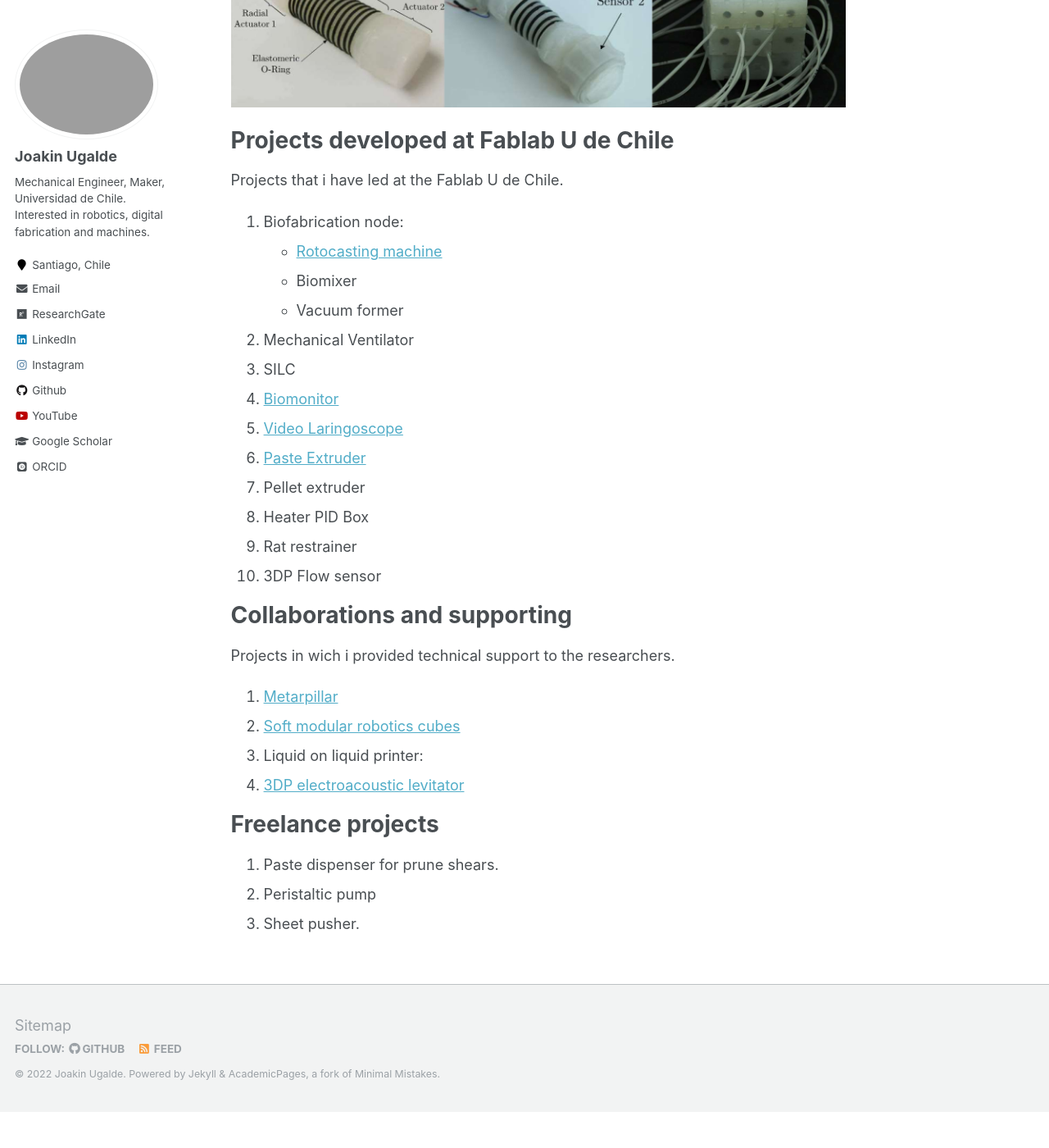
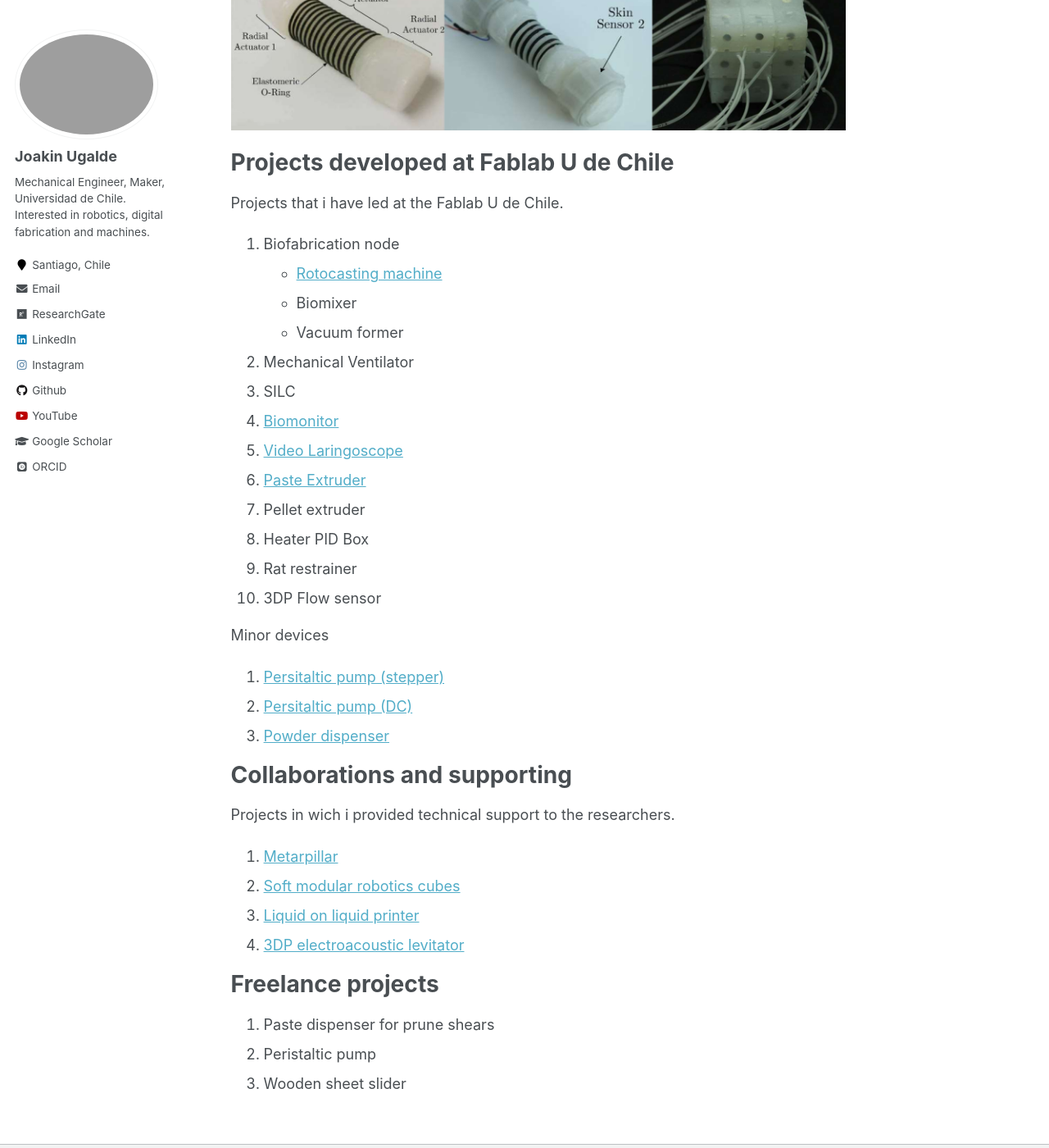
Before and after one commit to jkugalde/jkugalde.github.io, a Jekyll site: the page built from _pages/portfolio.md, in a window 1280 px wide and 1400 px high, scrolled down 1256 px. Shown: the whole window at 82% size. Built offline with Jekyll 4.4.1, drawn with Linux system fonts in a browser that asks for light colours; some web fonts are replaced; before the commit the page ends 2612 px from its top, so only the background shows below that.

Commit message:
portfolio update

```diff
--- a/_pages/portfolio.md
+++ b/_pages/portfolio.md
@@ -35,7 +36,7 @@ These are the main projects in which i work during my time as R.A in the robotic
 
 Projects that i have led at the Fablab U de Chile.
 
-1. Biofabrication node:
+1. Biofabrication node
 + [Rotocasting machine](https://jkugalde.github.io/portfolio/rotocaster/)
 + Biomixer
 + Vacuum former
@@ -49,17 +50,23 @@ Projects that i have led at the Fablab U de Chile.
 9. Rat restrainer
 10. 3DP Flow sensor
 
+Minor devices
+
+1. [Persitaltic pump (stepper)](https://jkugalde.github.io/portfolio/ppstep/)
+2. [Persitaltic pump (DC)](https://jkugalde.github.io/portfolio/ppdc/)
+3. [Powder dispenser](https://jkugalde.github.io/portfolio/powderdispenser/)
+
 # Collaborations and supporting
 
 Projects in wich i provided technical support to the researchers.
 
 1. [Metarpillar](https://www.sciencedirect.com/science/article/pii/S0264127521008406)
 2. [Soft modular robotics cubes](https://www.researchgate.net/publication/312121627_Soft_Modular_Robotic_Cubes_Toward_Replicating_Morphogenetic_Movements_of_the_Embryo)
-3. Liquid on liquid printer:
+3. [Liquid on liquid printer](files/liquidprint.pdf)
 4. [3DP electroacoustic levitator](https://jkugalde.github.io/portfolio/levitator/)
 
 # Freelance projects
 
-1. Paste dispenser for prune shears.
+1. Paste dispenser for prune shears
 2. Peristaltic pump
-3. Sheet pusher.
+3. Wooden sheet slider
```
Also changed, not shown: other parts of _pages/portfolio.md (+7 -6 lines), images/personal.png, 1 other file.
